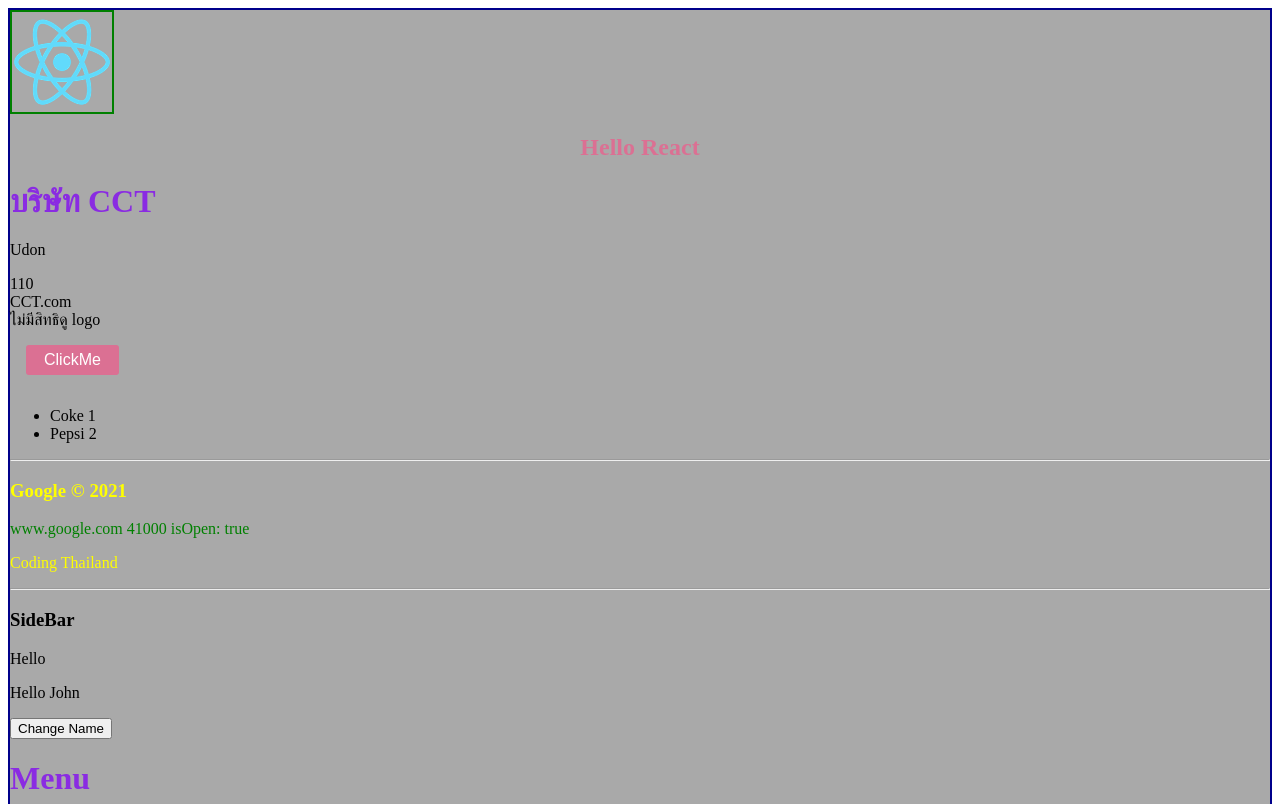
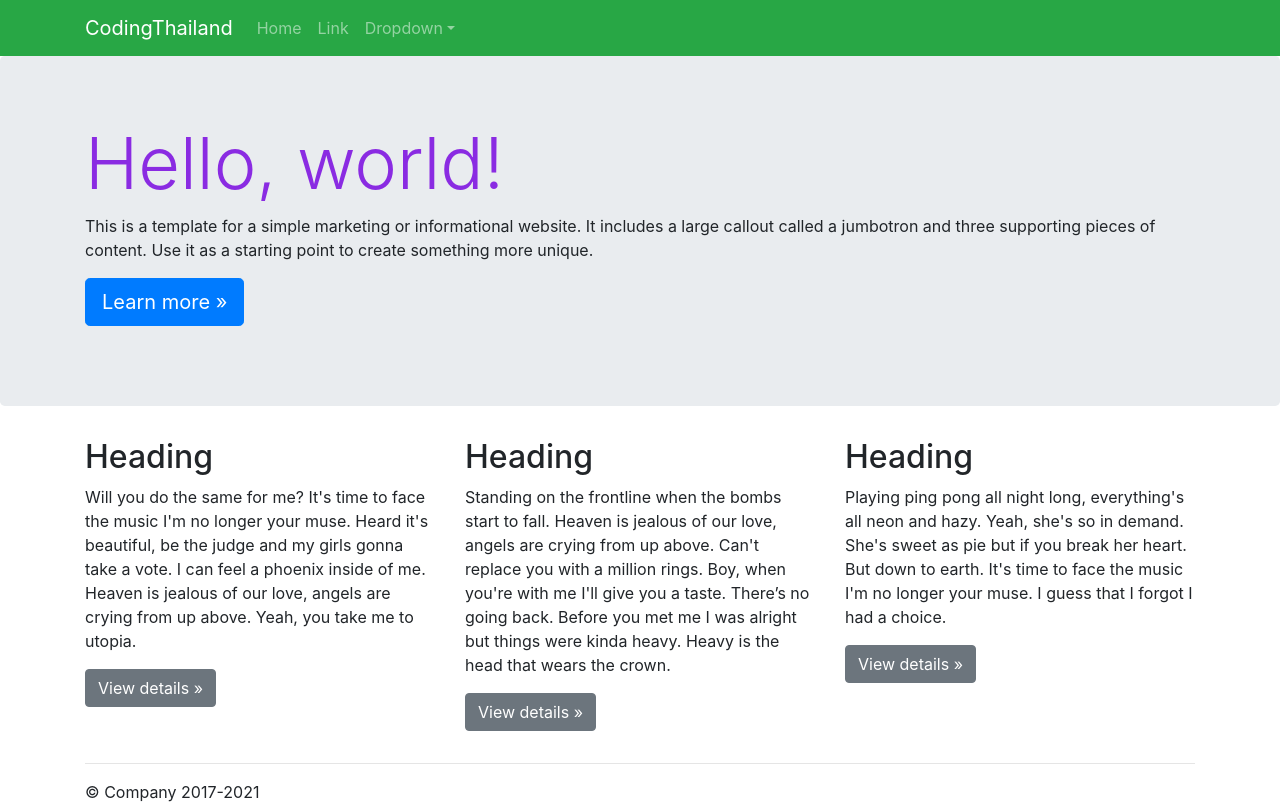
Before and after one commit to insulate/react-cdtl, a React (Create React App) app: page / in a window 1280 px wide. Shown: the top 804 px of the page. Built offline with nearby package versions, Linux system fonts and the light colour scheme.

Commit message:
bootstrap and icon

```diff
--- a/package.json
+++ b/package.json
@@ -6,9 +6,12 @@
     "@testing-library/jest-dom": "^5.16.1",
     "@testing-library/react": "^11.2.7",
     "@testing-library/user-event": "^12.8.3",
+    "bootstrap": "^4.6.1",
     "prop-types": "^15.7.2",
     "react": "^17.0.2",
+    "react-bootstrap": "^1.6.4",
     "react-dom": "^17.0.2",
+    "react-icon": "^1.0.0",
     "react-scripts": "4.0.3",
     "styled-components": "^5.3.3",
     "web-vitals": "^1.1.2"
--- a/src/App.js
+++ b/src/App.js
@@ -1,19 +1,12 @@
-import Footer from './components/Footer';
-import Header from './components/Header';
-import Logo from './components/Logo';
-import './App.css';
-import Sidebar from './components/Sidebar';
-import Menu from './components/Menu';
+import React from "react";
+import Navbar from "./components/Navbar";
+import HomePage from "./pages/HomePage";
 
 function App() {
   return (
-    <div className='logo'>
-      <Logo />
-      <Header />
-      <Footer title='Google' website='www.google.com' postCode={41000} isOpen={true} />
-      <hr />
-      <Sidebar />
-      <Menu />
+    <div>
+      <Navbar />
+      <HomePage />
     </div>
   );
 }
--- /dev/null
+++ b/src/components/Navbar.js
@@ -0,0 +1,30 @@
+import React from 'react'
+import { Navbar, Nav, NavDropdown, Container } from 'react-bootstrap'
+
+const NavBar = () => {
+    return (
+        <>
+            <Navbar bg="success" expand="lg" variant="dark">
+                <Container>
+                    <Navbar.Brand href="#home">CodingThailand</Navbar.Brand>
+                    <Navbar.Toggle aria-controls="basic-navbar-nav" />
+                    <Navbar.Collapse id="basic-navbar-nav">
+                        <Nav className="me-auto">
+                            <Nav.Link href="#home">Home</Nav.Link>
+                            <Nav.Link href="#link">Link</Nav.Link>
+                            <NavDropdown title="Dropdown" id="basic-nav-dropdown">
+                                <NavDropdown.Item href="#action/3.1">Action</NavDropdown.Item>
+                                <NavDropdown.Item href="#action/3.2">Another action</NavDropdown.Item>
+                                <NavDropdown.Item href="#action/3.3">Something</NavDropdown.Item>
+                                <NavDropdown.Divider />
+                                <NavDropdown.Item href="#action/3.4">Separated link</NavDropdown.Item>
+                            </NavDropdown>
+                        </Nav>
+                    </Navbar.Collapse>
+                </Container>
+            </Navbar>
+        </>
+    )
+}
+
+export default NavBar
--- a/src/index.js
+++ b/src/index.js
@@ -1,5 +1,7 @@
 import React from 'react';
 import ReactDOM from 'react-dom';
+
+import 'bootstrap/dist/css/bootstrap.css'
 import './index.css';
 import App from './App';
 import reportWebVitals from './reportWebVitals';
--- /dev/null
+++ b/src/pages/HomePage.js
@@ -0,0 +1,45 @@
+import React from 'react'
+import { BsFillHeartFill } from "react-icons/bs";
+
+const HomePage = () => {
+    return (
+        <>
+            <main role="main">
+                {/* Main jumbotron for a primary marketing message or call to action */}
+                <div className="jumbotron">
+                    <div className="container">
+                        <h1 className="display-3">Hello, world!</h1>
+                        <p>This is a template for a simple marketing or informational website. It includes a large callout called a jumbotron and three supporting pieces of content. Use it as a starting point to create something more unique.</p>
+                        <p><a className="btn btn-primary btn-lg" href="#" role="button">Learn more »</a></p>
+                    </div>
+                </div>
+                <div className="container">
+                    {/* Example row of columns */}
+                    <div className="row">
+                        <div className="col-md-4">
+                            <h2>Heading</h2>
+                            <p>Will you do the same for me? It's time to face the music I'm no longer your muse. Heard it's beautiful, be the judge and my girls gonna take a vote. I can feel a phoenix inside of me. Heaven is jealous of our love, angels are crying from up above. Yeah, you take me to utopia.</p>
+                            <p><a className="btn btn-secondary" href="#" role="button">View details »</a></p>
+                        </div>
+                        <div className="col-md-4">
+                            <h2>Heading</h2>
+                            <p>Standing on the frontline when the bombs start to fall. Heaven is jealous of our love, angels are crying from up above. Can't replace you with a million rings. Boy, when you're with me I'll give you a taste. There’s no going back. Before you met me I was alright but things were kinda heavy. Heavy is the head that wears the crown.</p>
+                            <p><a className="btn btn-secondary" href="#" role="button">View details »</a></p>
+                        </div>
+                        <div className="col-md-4">
+                            <h2>Heading</h2>
+                            <p>Playing ping pong all night long, everything's all neon and hazy. Yeah, she's so in demand. She's sweet as pie but if you break her heart. But down to earth. It's time to face the music I'm no longer your muse. I guess that I forgot I had a choice.</p>
+                            <p><a className="btn btn-secondary" href="#" role="button">View details »</a></p>
+                        </div>
+                    </div>
+                    <hr />
+                </div> {/* /container */}
+            </main>
+            <footer className="container">
+                <p>© Company 2017-2021</p>
+            </footer>
+        </>
+    )
+}
+
+export default HomePage
```
Also changed, not shown: src/App_v1.js (added, +21 -0 lines), 1 other file (tests, documents, lock files or other folders).
